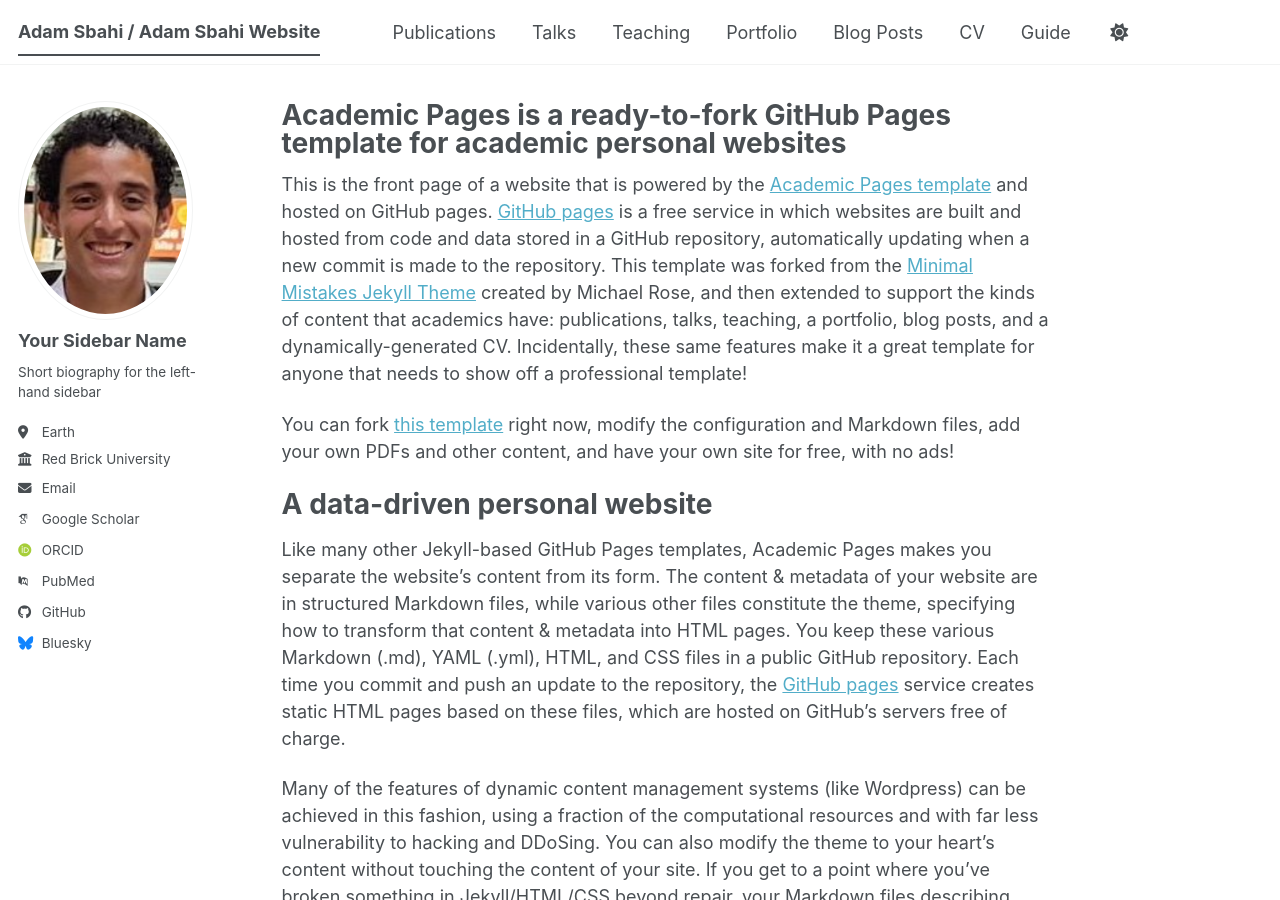
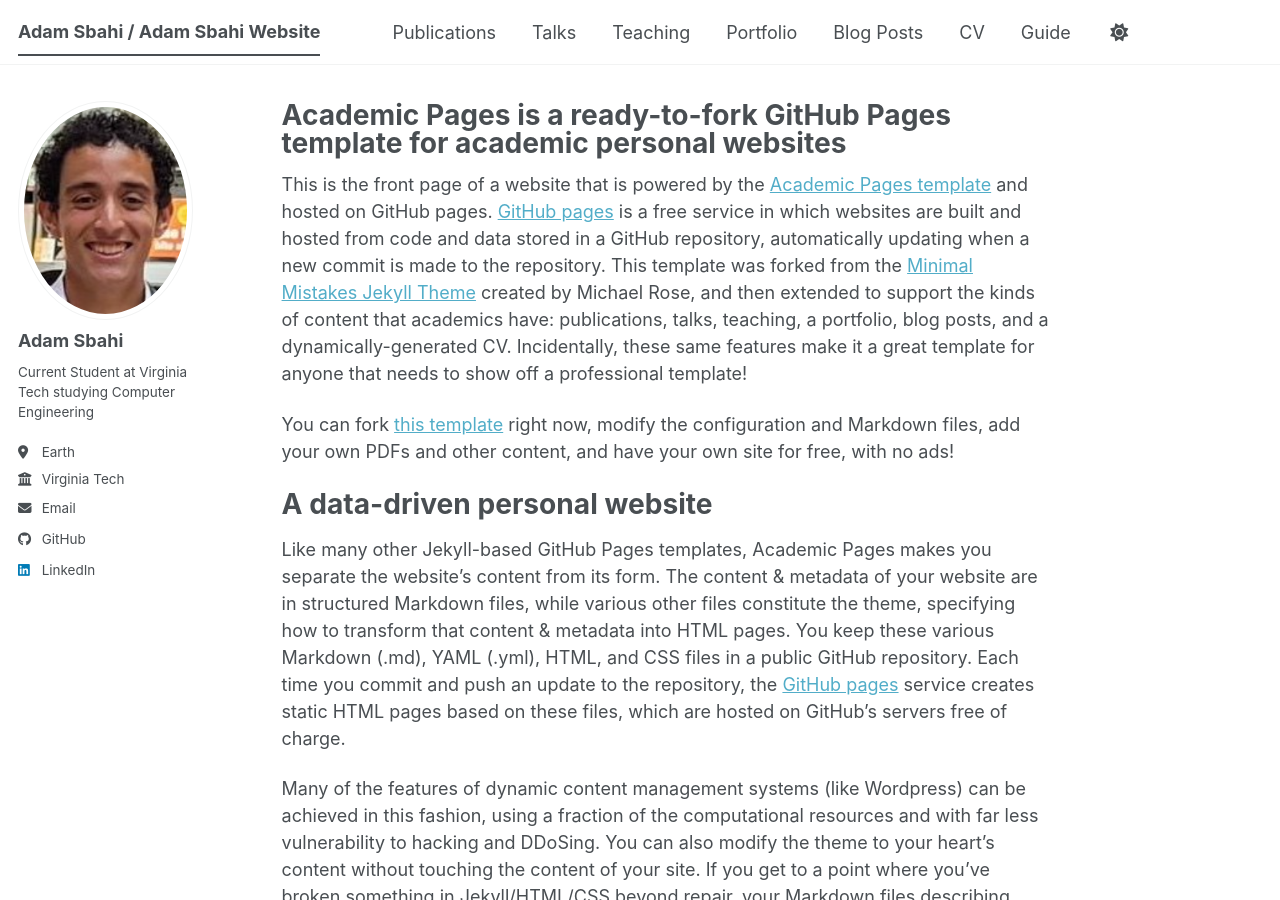
Before and after one commit to AdamSbahi/AdamSbahi.github.io, a Jekyll site: the page built from _pages/about.md, in a window 1280 px wide and 900 px high. Built offline with Jekyll 4.4.1, drawn with Linux system fonts in a browser that asks for light colours; some web fonts are replaced; a script bundle is joined from its source files by our own code; library files that are not in the unit come from our copies.

Commit message:
Update _config.yml

```diff
--- a/_config.yml
+++ b/_config.yml
@@ -16,7 +16,7 @@
 url                      : https://adamsbahi.github.io/ # The base hostname & protocol for your site e.g. "https://[your GitHub username].github.io",
                                                            # or if you already have some other page hosted on Github then use "https://[your GitHub username].github.io/[Your Repo Name]"
 baseurl                  : "" # the subpath of your site, e.g. "/blog"
-repository               : "academicpages/academicpages.github.io"
+repository               : "https://github.com/AdamSbahi/AdamSbahi.github.io/tree/master"
 
 # Site Author - The following control what appear as part of the author content on the side bar.
 #               If a field is blank the icon and link will not appear, otherwise it will be shown.
@@ -24,24 +24,24 @@
 author:
   # Biographic information
   avatar           : "profile.png"
-  name             : "Your Sidebar Name"
+  name             : "Adam Sbahi"
   pronouns         : # example: "she/her"
-  bio              : "Short biography for the left-hand sidebar"
+  bio              : "Current Student at Virginia Tech studying Computer Engineering"
   location         : "Earth"
-  employer         : "Red Brick University"
+  employer         : "Virginia Tech"
   uri              : # URL
-  email            : "none@example.org"
+  email            : "adamsbahi@vt.edu"
 
   # Academic websites
   academia         : # URL
   arxiv            : # URL - Update with the correct link to your profile
-  googlescholar    : "https://scholar.google.com/citations?user=PS_CX0AAAAAJ"
+  googlescholar    : # URL
   inspire-hep      : # URL
   impactstory      : # URL
-  orcid            : "https://orcid.org/yourorcidurl"
+  orcid            : # URL
   semantic         : # URL
   ssrn             : # URL
-  pubmed           : "https://www.ncbi.nlm.nih.gov/pubmed/?term=john+snow"
+  pubmed           : # URL
   researchgate     : # URL
   scopus           : # URL
   zotero           : # URL
@@ -51,13 +51,13 @@
   bitbucket        : # Username - Update with your username on the site
   codepen          : # Username
   dribbble         : # Username
-  github           : "academicpages"
+  github           : "AdamSbahi"
   kaggle           : # Username
   stackoverflow    : # User number or user number and name (i.e., use "1" or "1/jeff-atwood")
 
   # Social media
   artstation       : # Username
-  bluesky          : "bsky.app" # Replace this with you Bluesky username
+  bluesky          : # Username # Replace this with you Bluesky username
   facebook         : # Username
   flickr           : # Username
   foursquare       : # Username
@@ -66,7 +66,7 @@
   keybase          : # Username
   instagram        : # Username
   lastfm           : # Username
-  linkedin         : # Username
+  linkedin         : "Adam Sbahi"
   mastodon         : # URL
   medium           : # URL
   pinterest        : # Username
```
